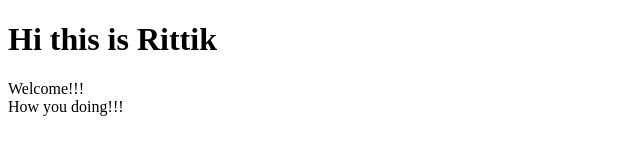
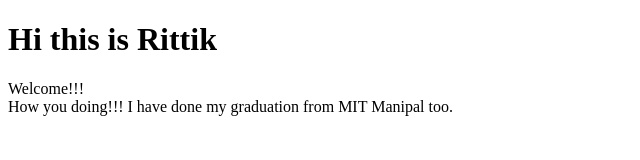
Before and after one commit to rittik-ghosh/myFirstRepo, a plain HTML site: page index.html in a window 1280 px wide. Shown: the whole page, without its empty margins (0-640 px from the left). Drawn offline with Linux system fonts and the light colour scheme.

Commit message:
feat:added some text

```diff
--- a/index.html
+++ b/index.html
@@ -11,5 +11,6 @@
     <div>Welcome!!!</div>
 
     How you doing!!!
+    I have done my graduation from MIT Manipal too.
 </body>
 </html>
```
